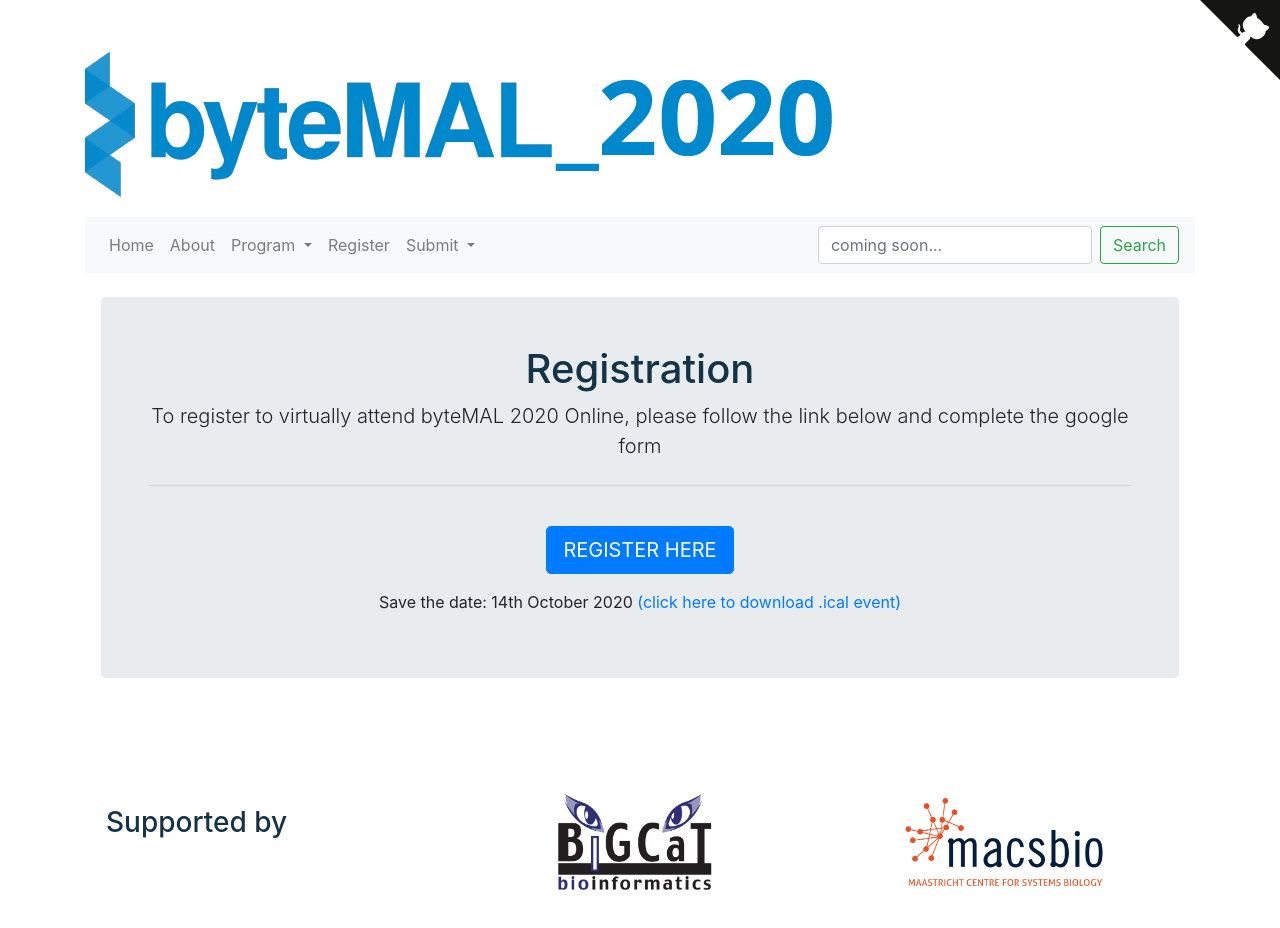
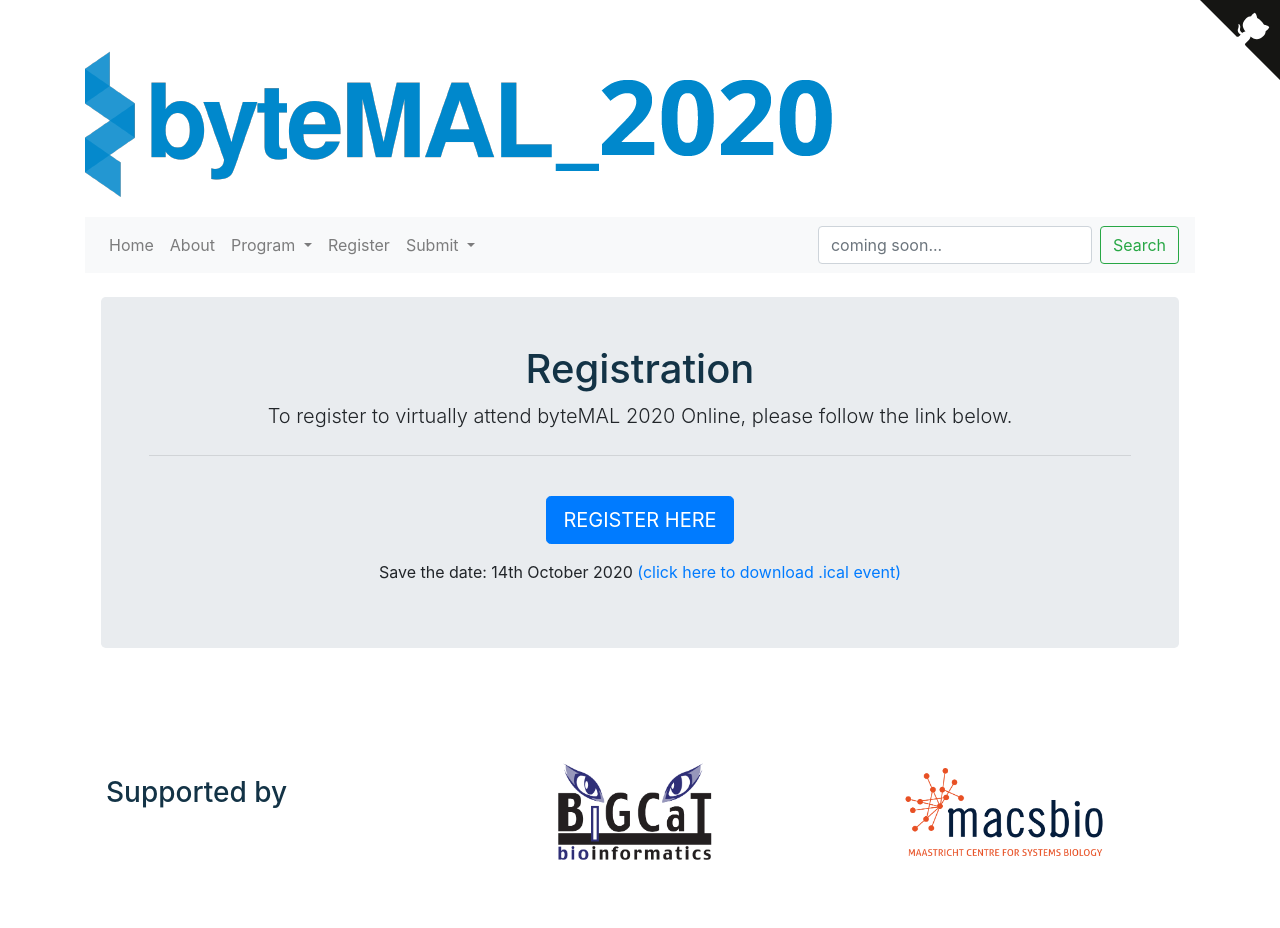
Before and after one commit to bytemal/bytemal-2020, a Jekyll site: the page built from _pages/register.md, in a window 1280 px wide. Built offline with Jekyll 4.4.1, drawn with Linux system fonts in a browser that asks for light colours; after the commit the page ends 900 px from its top, so only the background shows below that.

Commit message:
Update register.md

```diff
--- a/_pages/register.md
+++ b/_pages/register.md
@@ -6,7 +6,7 @@
 
 <div class="jumbotron p-5" style="text-align: center">
   <h1>Registration</h1>
-  <p class="lead">To register to virtually attend byteMAL 2020 Online, please follow the link below and complete the google form</p>
+  <p class="lead">To register to virtually attend byteMAL 2020 Online, please follow the link below.</p>
   <hr class="my-4">
 	<a class="btn btn-primary btn-lg my-3" href="https://www.crowdcast.io/e/bytemal-2020" target="_blank" role="button">REGISTER HERE</a>
 	<p>Save the date: 14th October 2020 <a href="/bytemal-2020/byteMAL-2020-Online-Conference.ics" download>(click here to download .ical event)</a></p>
```
